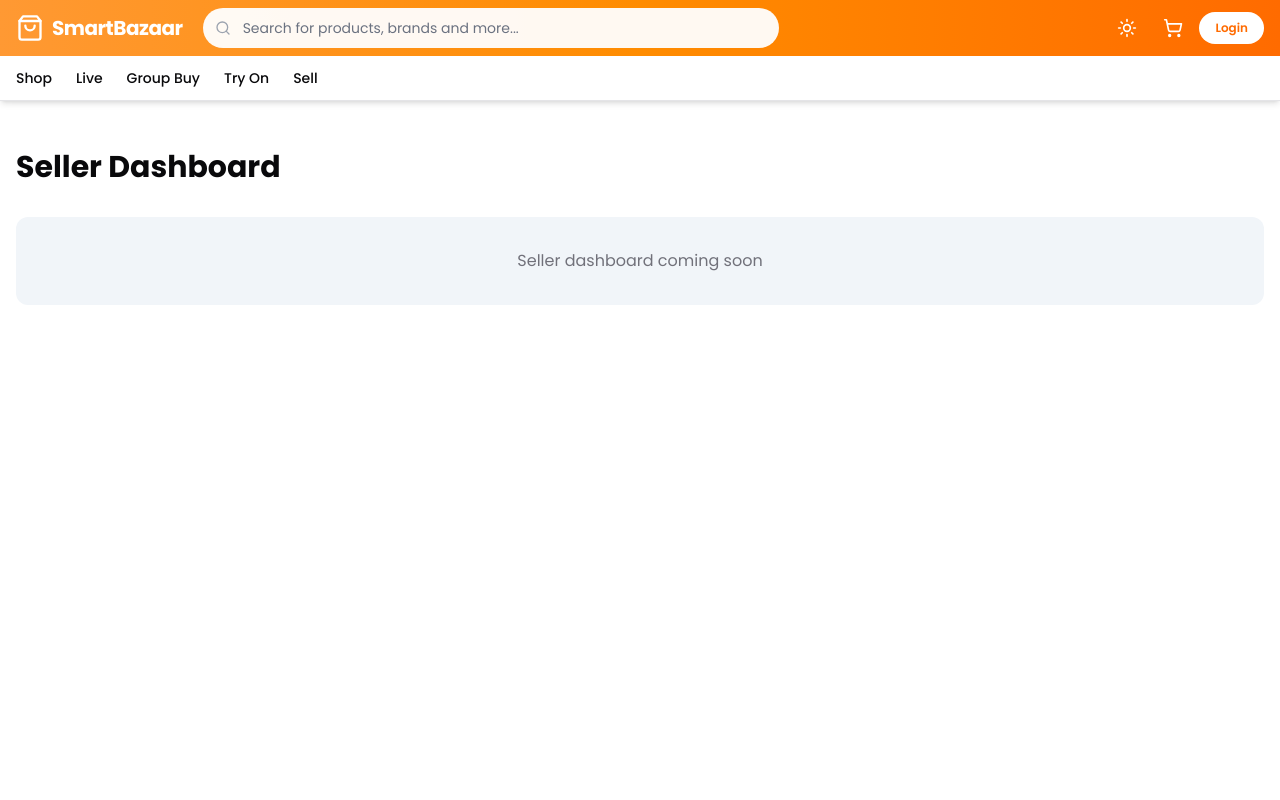
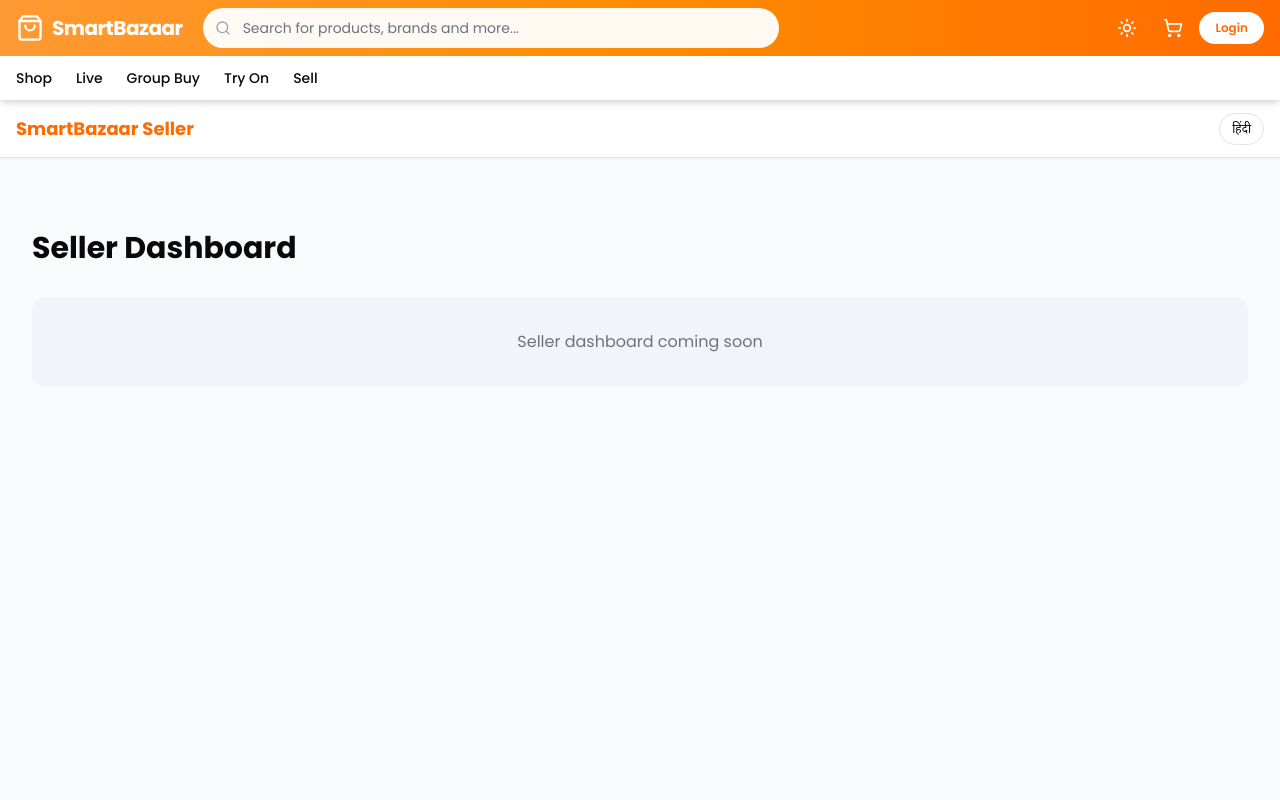
Before and after one commit to noimnotanshul/SmartBazaar, a Next.js app: page /seller/dashboard in a window 1280 px wide. Shown: the top 800 px of the page. Built offline with nearby package versions, Linux system fonts and the light colour scheme.

Commit message:
Create layout.tsx

```diff
--- /dev/null
+++ b/app/seller/layout.tsx
@@ -0,0 +1,44 @@
+"use client"
+
+import { SellerLanguageProvider } from "@/lib/seller-language"
+import { useSellerLang } from "@/lib/seller-language"
+import { Button } from "@/components/ui/button"
+
+function LanguageToggle() {
+  const { lang, setLang, t } = useSellerLang()
+
+  return (
+    <Button
+      variant="outline"
+      size="sm"
+      className="rounded-full font-medium"
+      onClick={() => setLang(lang === "en" ? "hi" : "en")}
+    >
+      {lang === "en" ? t("switchToHindi") : t("switchToEnglish")}
+    </Button>
+  )
+}
+
+function SellerHeader() {
+  const { t } = useSellerLang()
+
+  return (
+    <header className="sticky top-0 z-40 bg-white border-b shadow-sm">
+      <div className="container mx-auto px-4 h-14 flex items-center justify-between">
+        <h1 className="font-bold text-lg text-[#FF6B00]">{t("appName")}</h1>
+        <LanguageToggle />
+      </div>
+    </header>
+  )
+}
+
+export default function SellerLayout({ children }: { children: React.ReactNode }) {
+  return (
+    <SellerLanguageProvider>
+      <div className="min-h-screen bg-gray-50">
+        <SellerHeader />
+        <main className="container mx-auto px-4 py-6 pb-24">{children}</main>
+      </div>
+    </SellerLanguageProvider>
+  )
+}
```
